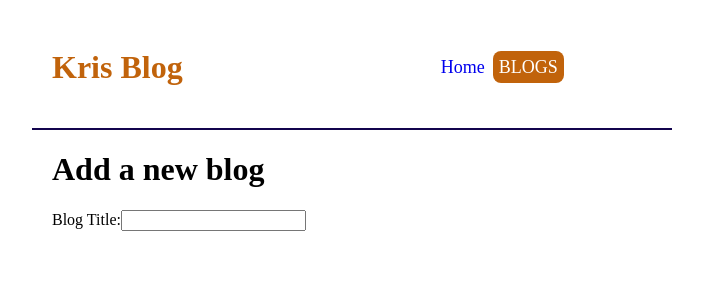
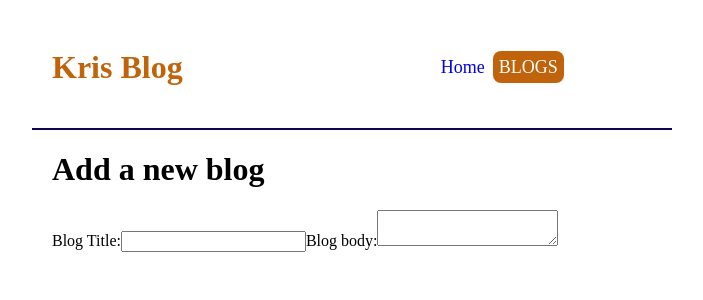
Before and after one commit to ernestkris6/web, a React (Create React App) app: page /create in a window 1280 px wide. Shown: the top 300 px of the page, without its empty margins (288-991 px from the left). Built offline with nearby package versions, Linux system fonts and the light colour scheme.

Commit message:
create form

```diff
--- a/src/Pages/Create.js
+++ b/src/Pages/Create.js
@@ -11,6 +11,12 @@ const Create = () => {
                 type='text'
                 required
                 />
+
+                <label>Blog body:</label>
+                <textarea
+                required
+                ></textarea>
+
             </form>
         </div>
         );
```
